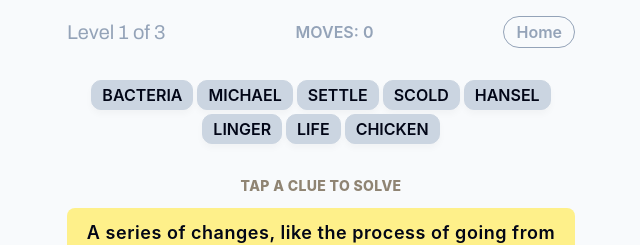
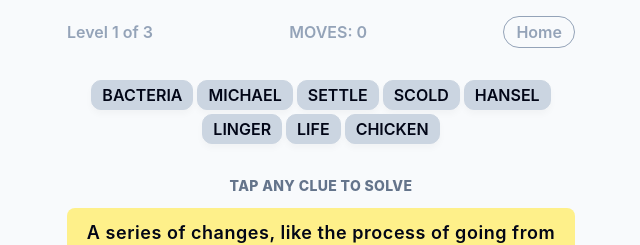
Before and after one commit to PabsMW/rhyme-reason, a React (Vite) app: page /play in a window 1280 px wide. Shown: the top 245 px of the page, without its empty margins (319-959 px from the left). Built offline with nearby package versions, Linux system fonts and the light colour scheme.

Commit message:
Refine game header and clue prompt styling on GamePage.
Use SF Compact Rounded for the level label, update the clue CTA copy, and apply slate-500 for clearer hierarchy.

Co-authored-by: Cursor <cursoragent@cursor.com>

```diff
--- a/src/pages/GamePage.tsx
+++ b/src/pages/GamePage.tsx
@@ -91,7 +91,11 @@ export function GamePage() {
   return (
     <div className="flex min-h-dvh flex-col bg-game-surface-base-level0">
       <header className="mx-auto flex w-full max-w-[540px] items-center justify-between gap-3 px-4 py-4">
-        <Text as="h1" variant="subtitle" className="text-xl">
+        <Text
+          as="h1"
+          variant="subtitle"
+          className="font-sf-compact-rounded text-base font-semibold"
+        >
           Level {run.level} of {run.levelsToWin}
         </Text>
         <Text
@@ -118,8 +122,8 @@ export function GamePage() {
         >
           <WordCloud words={cloud} solvedWords={cloudWordsUsed} />
         </section>
-        <Text variant="label" className="mb-3 block text-center">
-          Tap a clue to solve
+        <Text variant="label" className="mb-3 block text-center text-slate-500">
+          Tap any clue to solve
         </Text>
         <ul
           className="flex w-full flex-col gap-3"
```
